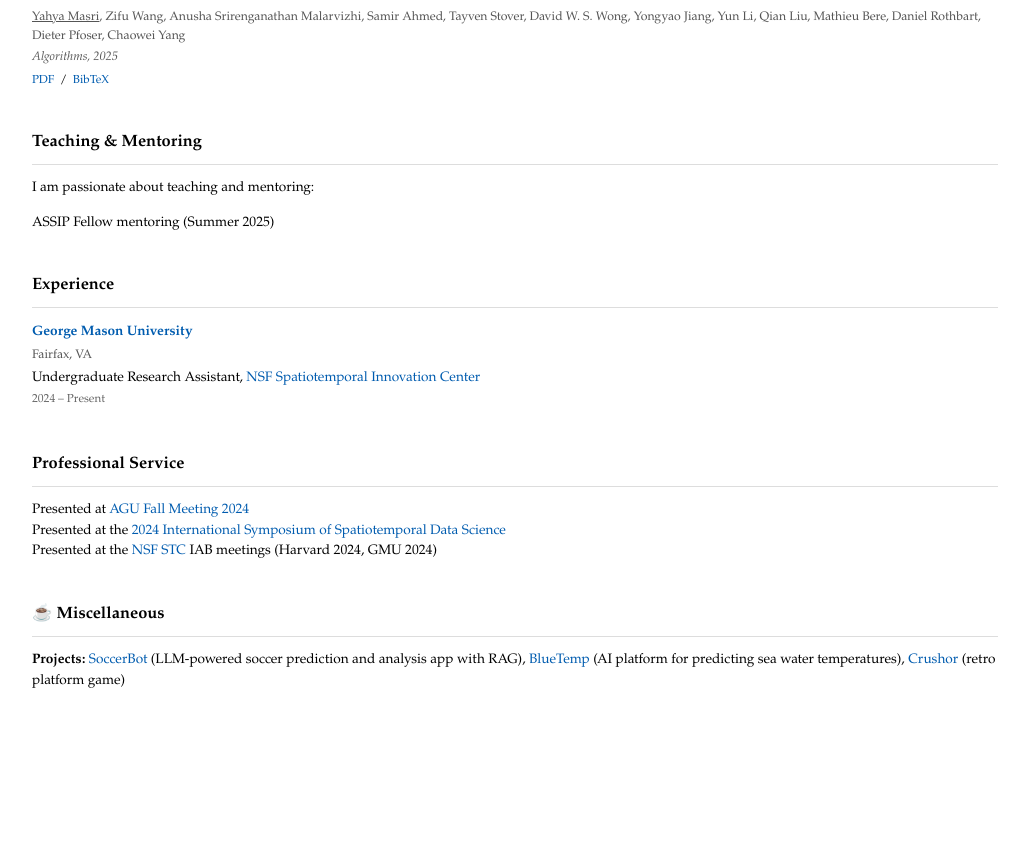
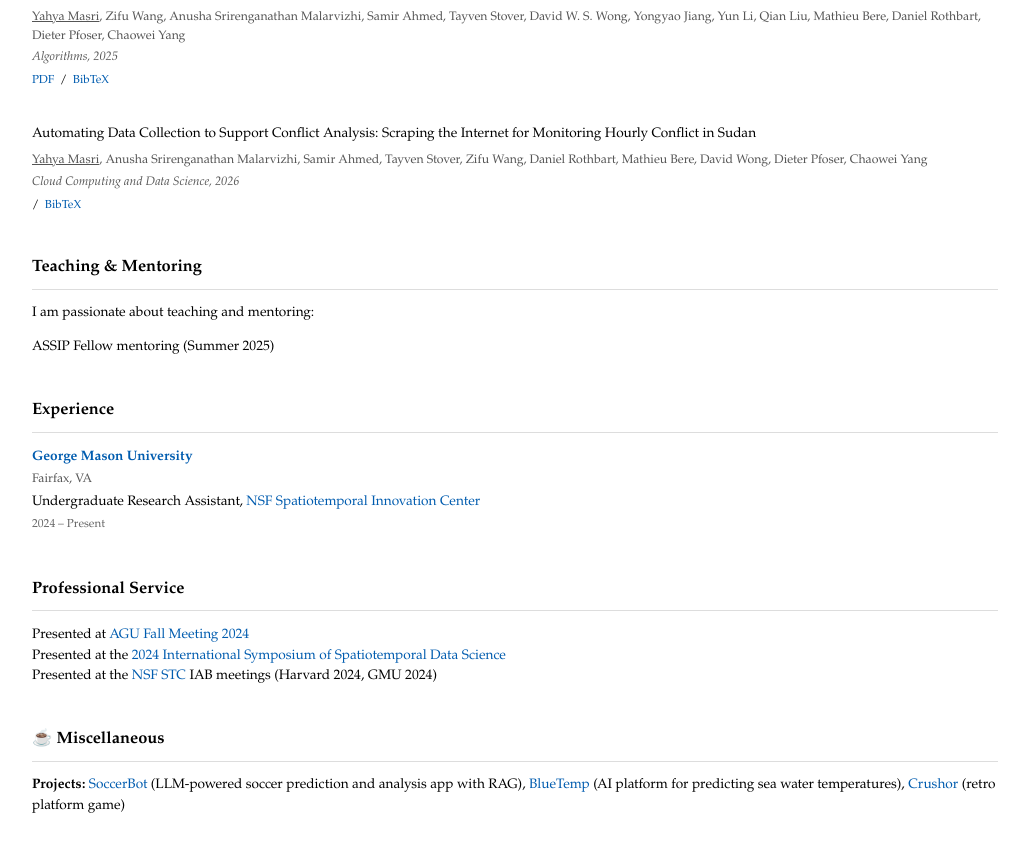
Before and after one commit to yahya3867/personal-portfolio, a Next.js app: page / in a window 1280 px wide. Shown: the part 1147-1999 px from the top of the page, without its empty margins (228-1257 px from the left). Before the commit the page ends 1908 px from the top, so only its background shows below. Built offline with nearby package versions, Linux system fonts and the light colour scheme.

Commit message:
added new paper

```diff
--- a/app/page.tsx
+++ b/app/page.tsx
@@ -141,6 +141,28 @@ export default function Home() {
   number={2189},
   pages={IN23A--2189},
   year={2024}
+}`
+    },
+    {
+      id: 7,
+      title: "Automating Data Collection to Support Conflict Analysis: Scraping the Internet for Monitoring Hourly Conflict in Sudan",
+      authors: "Yahya Masri, Anusha Srirenganathan Malarvizhi, Samir Ahmed, Tayven Stover, Zifu Wang, Daniel Rothbart, Mathieu Bere, David Wong, Dieter Pfoser, Chaowei Yang",
+      venue: "Cloud Computing and Data Science",
+      year: "2026",
+      selected: true,
+      links: {
+        pdf: null,
+        bibtex: null,
+        slides: null,
+        poster: null,
+        code: null
+      },
+      bibtex: `@article{masri2026automating,
+  title={Automating Data Collection to Support Conflict Analysis: Scraping the Internet for Monitoring Hourly Conflict in Sudan},
+  author={Masri, Yahya and Malarvizhi, Anusha Srirenganathan and Ahmed, Samir and Stover, Tayven and Wang, Zifu and Rothbart, Daniel and Bere, Mathieu and Wong, David and Pfoser, Dieter and Yang, Chaowei},
+  journal={Cloud Computing and Data Science},
+  pages={63--84},
+  year={2026}
 }`
     }
   ];
--- a/app/publications/page.tsx
+++ b/app/publications/page.tsx
@@ -20,6 +20,13 @@ export default function Publications() {
       journal: "IJDE International Journal of Digital Earth",
       status: "Under Review",
       year: "2025"
+    },
+    {
+      id: 4,
+      title: "Automating Data Collection to Support Conflict Analysis: Scraping the Internet for Monitoring Hourly Conflict in Sudan",
+      journal: "Cloud Computing and Data Science",
+      status: "Published",
+      year: "2026"
     }
   ];
 
```
